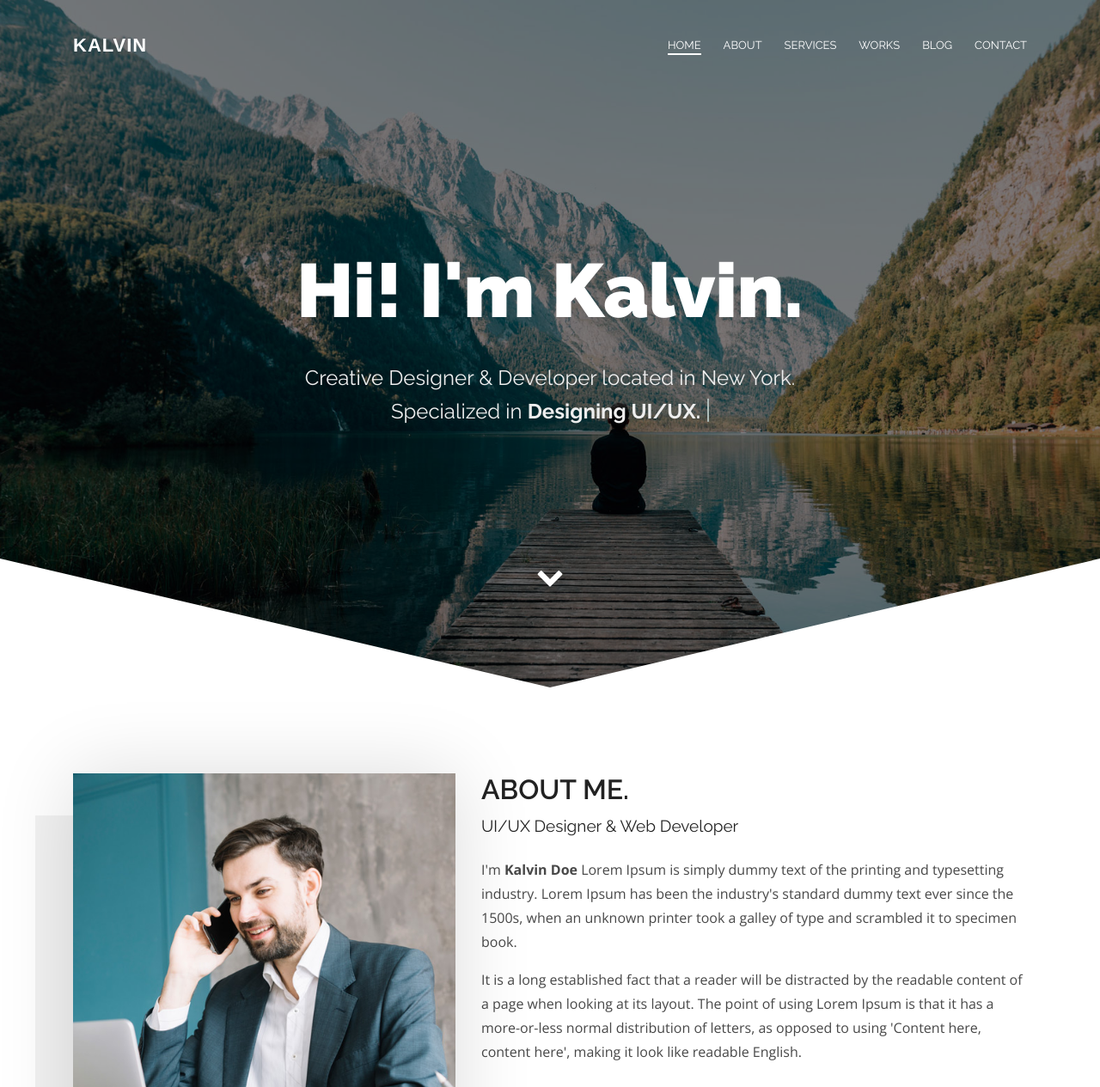
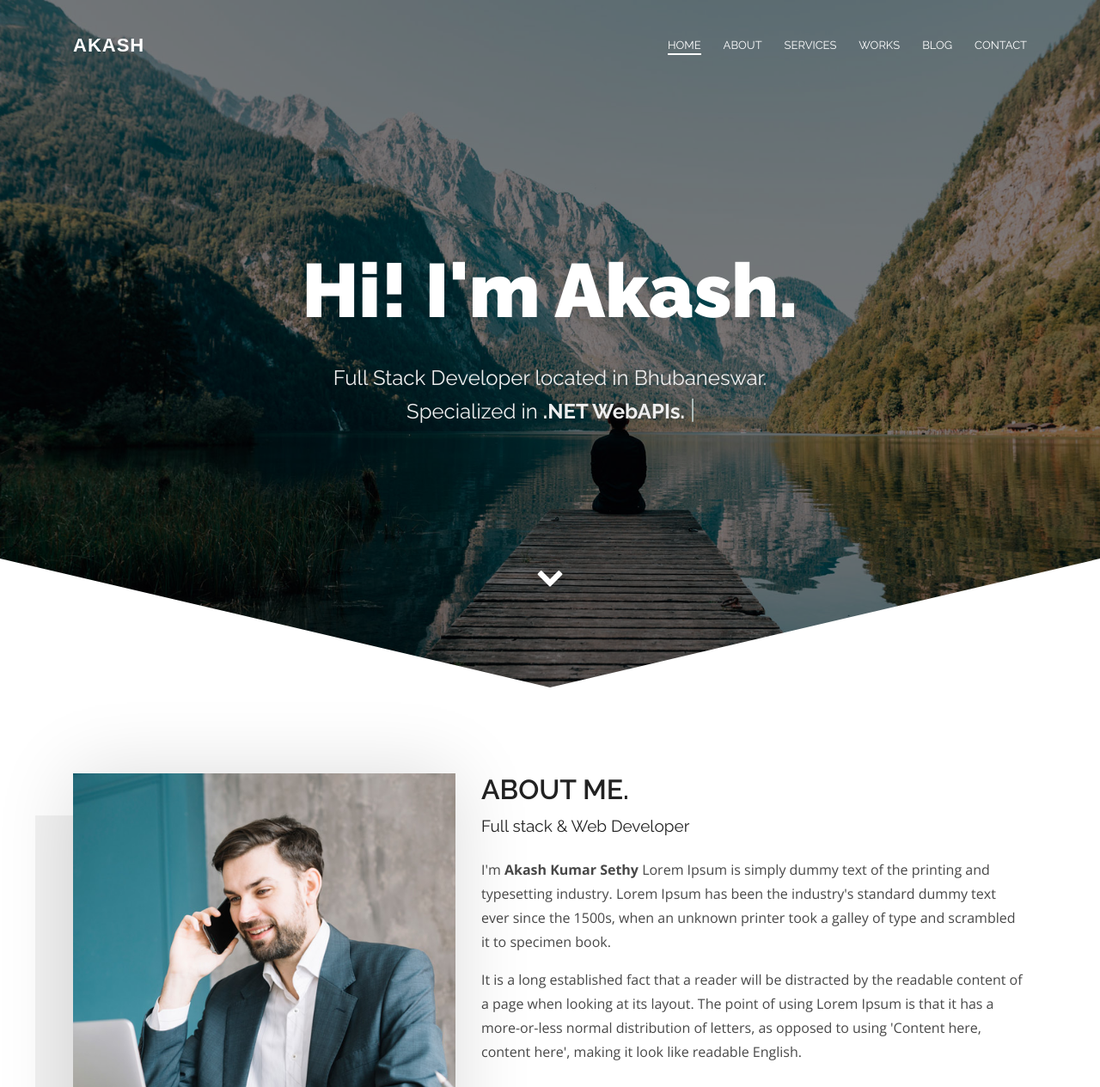
Before and after one commit to Akash-Kumar-Sethy/Akash-Kumar-Sethy.github.io, a plain HTML site: page index.html in a window 1280 px wide. Shown: the top 1265 px of the page at 86% size. Drawn offline with nearby package versions, Linux system fonts and the light colour scheme.

Commit message:
Update index.html

```diff
--- a/index.html
+++ b/index.html
@@ -62,7 +62,7 @@
         <div class="container">
             <!-- LOGO -->
             <a class="navbar-brand logo" href="index.html">
-                    Kalvin
+                    Akash
                 </a>
 
             <button class="navbar-toggler collapsed" type="button" data-toggle="collapse" data-target="#navbarCollapse" aria-controls="navbarCollapse" aria-expanded="false" aria-label="Toggle navigation">
@@ -100,14 +100,14 @@
     <section id="home" class="banner banner-centered" style="background-image: url('images/background/creative2-banner-bg.jpg')" data-stellar-background-ratio=".7" data-scroll-index="0">
         <!--Banner Content-->
         <div class="banner-caption">
-            <h1>Hi! I'm Kalvin.</h1>
+            <h1>Hi! I'm Akash.</h1>
             <p class="cd-headline clip mt-30">
-                <span>Creative Designer & Developer located in New York.</span><br>
+                <span>Full Stack Developer located in Bhubaneswar.</span><br>
                 <span class="blc">Specialized in</span>
                 <span class="cd-words-wrapper">
                             <b class="is-visible">Creating Websites.</b>
-                            <b>Designing Logo.</b>
-                            <b>Designing UI/UX.</b>
+                            <b>Java and Spring Boot.</b>
+                            <b>.NET WebAPIs.</b>
                         </span>
             </p>
         </div>
@@ -136,9 +136,9 @@
                     <div class="about-content">
                         <div class="about-heading">
                             <h2>About Me.</h2>
-                            <span>UI/UX Designer & Web Developer</span>
+                            <span>Full stack & Web Developer</span>
                         </div>
-                        <p>I'm <b>Kalvin Doe</b> Lorem Ipsum is simply dummy text of the printing and typesetting industry. Lorem Ipsum has been the industry's standard dummy text ever since the 1500s, when an unknown printer took a galley of type and scrambled
+                        <p>I'm <b>Akash Kumar Sethy</b> Lorem Ipsum is simply dummy text of the printing and typesetting industry. Lorem Ipsum has been the industry's standard dummy text ever since the 1500s, when an unknown printer took a galley of type and scrambled
                             it to specimen book.</p>
                         <p>It is a long established fact that a reader will be distracted by the readable content of a page when looking at its layout. The point of using Lorem Ipsum is that it has a more-or-less normal distribution of letters, as opposed
                             to using 'Content here, content here', making it look like readable English.</p>
```
